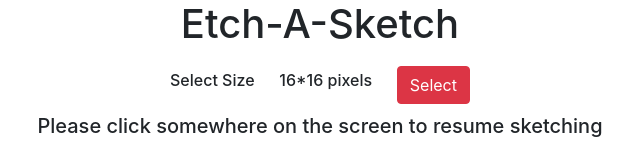
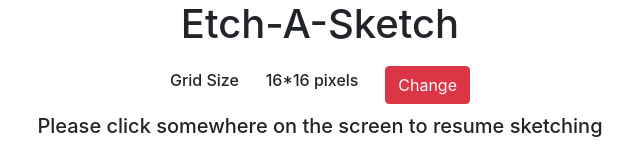
Before and after one commit to nandakishore00/Etch-A-sketch, a plain HTML site: page index.html in a window 1280 px wide. Shown: the top 160 px of the page, without its empty margins (320-960 px from the left). Drawn offline with nearby package versions, Linux system fonts and the light colour scheme.

Commit message:
maake minor changes in sizeSelection class

```diff
--- a/index.html
+++ b/index.html
@@ -12,9 +12,9 @@
         <h1>Etch-A-Sketch</h1>
 
         <div class="sizeSelection">
-            <h6 >Select Size </h6>
+            <h6 >Grid Size</h6>
             <h6 class="number"></h6>
-            <button type="button" class="btn btn-danger">Select</button>
+            <button type="button" class="btn btn-danger">Change</button>
         </div>
         <h5 class="pause">Please click somewhere on the screen to resume sketching</h5>
         <div class="board">
```
